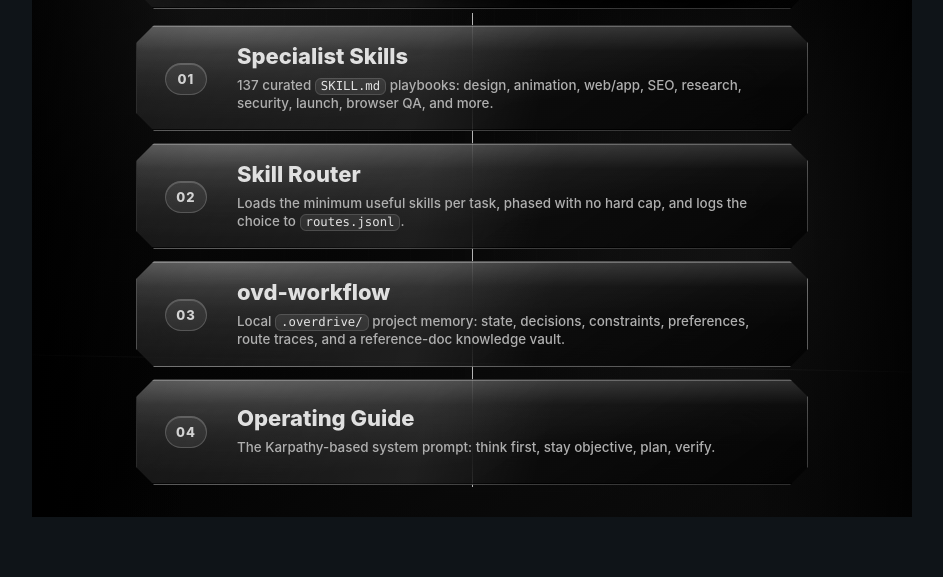
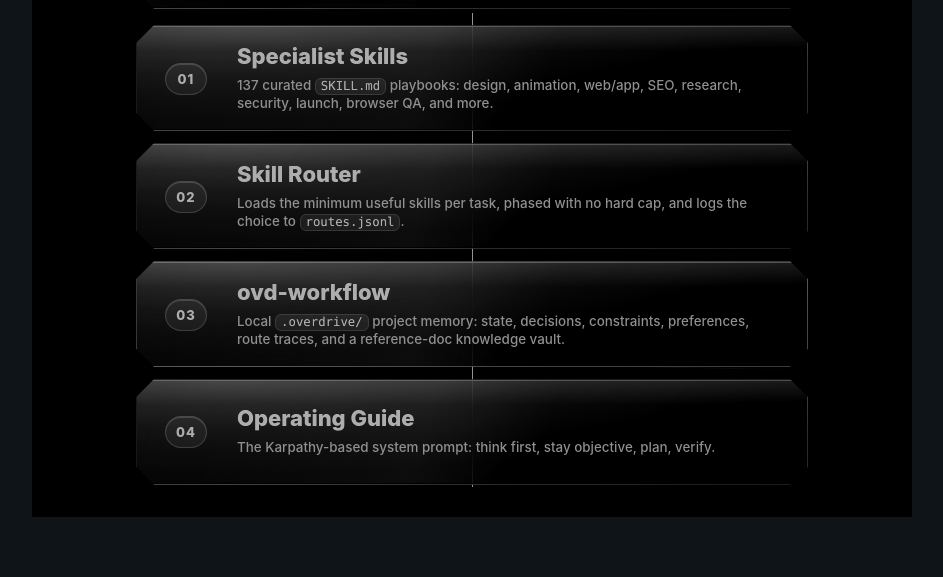
Before and after one commit to radustefandumitru/overdrive, a website: page assets/overdrive-architecture-diagram.html in a window 1280 px wide. Shown: the part 223-800 px from the top of the page, without its empty margins (168-1111 px from the left). Drawn offline with Linux system fonts and the light colour scheme.

Commit message:
Match README diagrams to Overdrive logo material

```diff
--- a/assets/overdrive-architecture-diagram.html
+++ b/assets/overdrive-architecture-diagram.html
@@ -33,7 +33,7 @@
     }
 
     .canvas {
-      filter: grayscale(1) contrast(1.12) brightness(0.88);
+      filter: grayscale(1) contrast(1.32) brightness(0.68);
       position: relative;
       overflow: hidden;
       background:
```
Also changed, not shown: assets/overdrive-flow-diagram.html (+1 -1 lines), assets/overdrive-system-diagram.html (+1 -1 lines), assets/overdrive-architecture-diagram.svg, assets/overdrive-architecture-diagram@2x.png, assets/overdrive-flow-diagram.svg, assets/overdrive-flow-diagram@2x.png, assets/overdrive-system-diagram.svg, assets/overdrive-system-diagram@2x.png.
